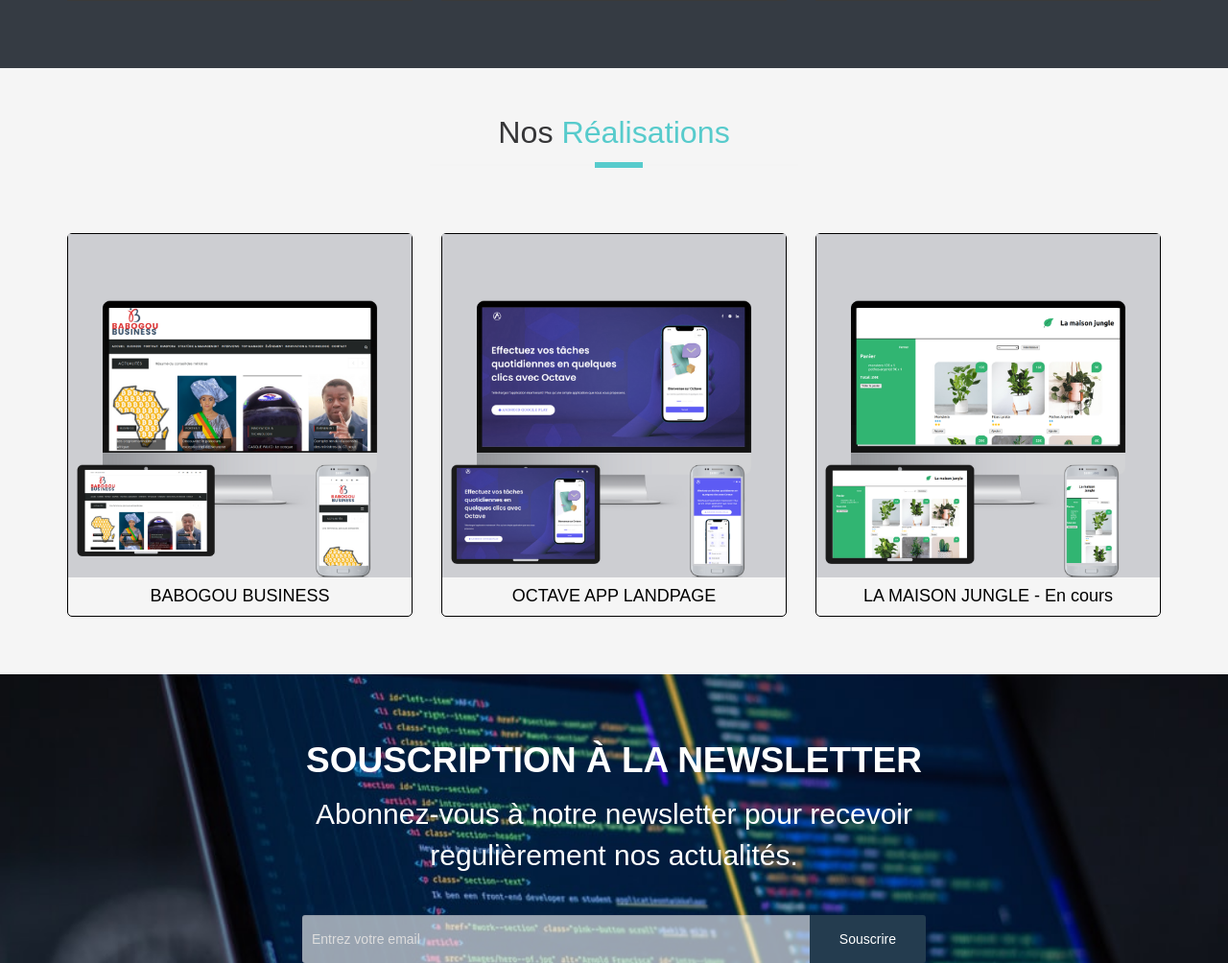
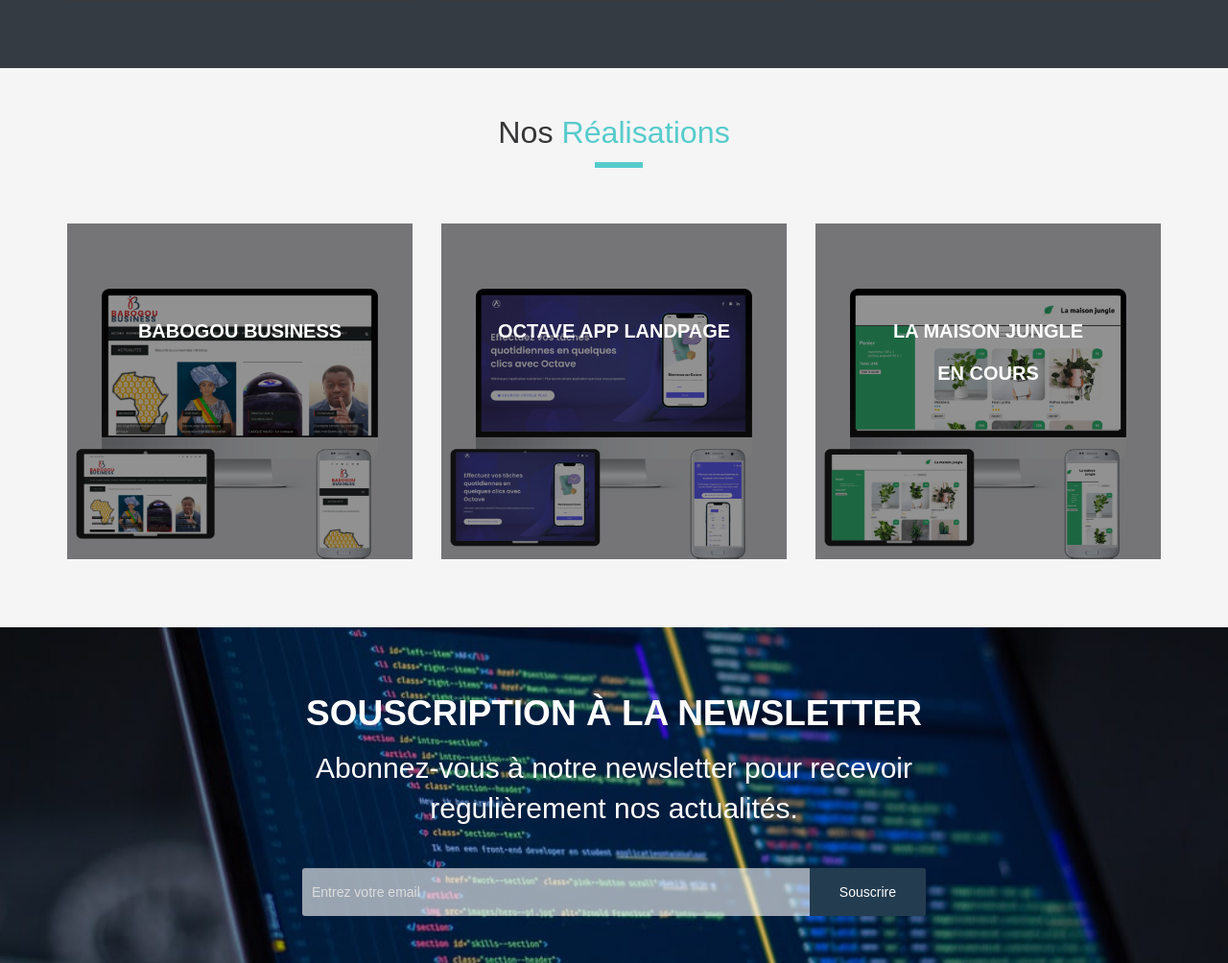
Before and after one commit to christelle01/Kama-Jini, a Django app: page / in a window 1280 px wide. Shown: the part 3288-4292 px from the top of the page at 96% size. Run offline with Django 3.2, Linux system fonts and the light colour scheme; some libraries are stand-ins or nearby versions; some web fonts are replaced; grey boxes are pictures that could not be loaded.

Commit message:
CHANGE NOS REALISATIONS CARDS

```diff
--- a/www/static/css/style.css
+++ b/www/static/css/style.css
@@ -2722,3 +2722,95 @@ input[type=submit].btn-block{
     height: auto;
   }
 }
+
+
+
+
+
+
+
+
+
+
+
+
+#service-provide{
+  padding: 80px 0;
+  color: #333;
+}
+#service-provide h2{
+  color: #333;
+}
+
+.col-pic{
+  position:absolute;
+  top:0;
+  width:100%;
+  height:100%;
+  text-align:center;
+  padding-top: 6.5em;
+  background: rgba(0, 0, 0, 0.43);
+
+
+}
+
+.col-pic h5{
+  color:#fff;
+  font-size: 20px;
+  font-weight: bold;
+  text-transform:uppercase;
+   font-family: sans-serif;
+}
+
+.col-3{
+  position:relative;
+  margin-bottom:1.5em;
+  z-index: 0;
+  -webkit-transform: scale(1);
+  -moz-transform: scale(1);
+  -ms-transform: scale(1);
+  -o-transform: scale(1);
+  transform: scale(1);
+  -webkit-transition: all 2.2s ease-in-out;
+  -moz-transition: all 2.2s ease-in-out;
+  -ms-transition: all 2.2s ease-in-out;
+  -o-transition: all 2.2s ease-in-out;
+  transition: all 2.2s ease-in-out;
+
+}
+.col-3 a img
+{
+  -webkit-transition: all 2.4s ease-in-out;
+  -moz-transition: all 2.4s ease-in-out;
+  -ms-transition: all 2.4s ease-in-out;
+  -o-transition: all 2.4s ease-in-out;
+  transition: all 2.4s ease-in-out;
+  height:350px;
+  width:100%;
+
+}
+
+.col-3 a
+{
+  display: block;
+  overflow: hidden;
+  position: relative;
+  -webkit-transform: translate3d(0, 0, 0);
+  -moz-transform: translate3d(0, 0, 0);
+  -ms-transform: translate3d(0, 0, 0);
+  -o-transform: translate3d(0, 0, 0);
+  transform: translate3d(0, 0, 0);
+}
+
+.col-3 a:hover img
+{
+  -webkit-transform: scale(1.5);
+  -moz-transform: scale(1.5);
+  -ms-transform: scale(1.5);
+  -o-transform: scale(1.5);
+  transform: scale(1.5);
+}
+.col-3:hover .col-pic
+{
+  background:rgba(0, 0, 0, 0.59);
+}
--- a/www/templates/index.html
+++ b/www/templates/index.html
@@ -458,7 +458,35 @@ Start Call To Action
 				<li id="nav-css"><a href="#">CSS-Bootstrap</a></li>
 				<li id="nav-js"><a href="#">Javascript-JQuery</a></li>
 			</ul> -->
-			  <div class="container">
+			<div class="container">
+				<div class="row">
+					<div class="col-md-4 col-sm-4 padcol ">
+						<div class="col-3">
+							<a href="https://www.babogoubusiness.com" target="_blank"><img src="{% static 'images/portfolio/img1.png' %}" alt="babogou business" >
+								<div class="col-pic">
+									<h5>BABOGOU BUSINESS</h5>
+								</div></a>
+						</div>
+					</div>
+					<div class="col-md-4 col-sm-4 padcol ">
+						<div class="col-3">
+							<a href="https://www.octave.ennagroupe.com" target="_blank"><img src="{% static 'images/portfolio/octave.png' %}" alt="octave togo" class="img-responsive">
+								<div class="col-pic">
+									<h5>OCTAVE APP LANDPAGE</h5>
+								</div></a>
+						</div>
+					</div>
+					<div class="col-md-4 col-sm-4 padcol ">
+						<div class="col-3">
+							<a><img src="{% static 'images/portfolio/lmj.png' %}" alt="maison jungle" class="img-responsive" >
+								<div class="col-pic">
+									<h5>LA MAISON JUNGLE <br> <br> En cours</h5>
+								</div></a>
+						</div>
+					</div>
+				</div>
+				 </div>
+			  <!-- <div class="container">
 				<div class="row">
 
 				  <div class="col-md-4 cssProject">
@@ -495,10 +523,12 @@ Start Call To Action
 				  </div>
 
 				</div>
-			  </div>
+			  </div> -->
 
 
 		</section>
+
+
 
 <!-- End section -->
 
```
